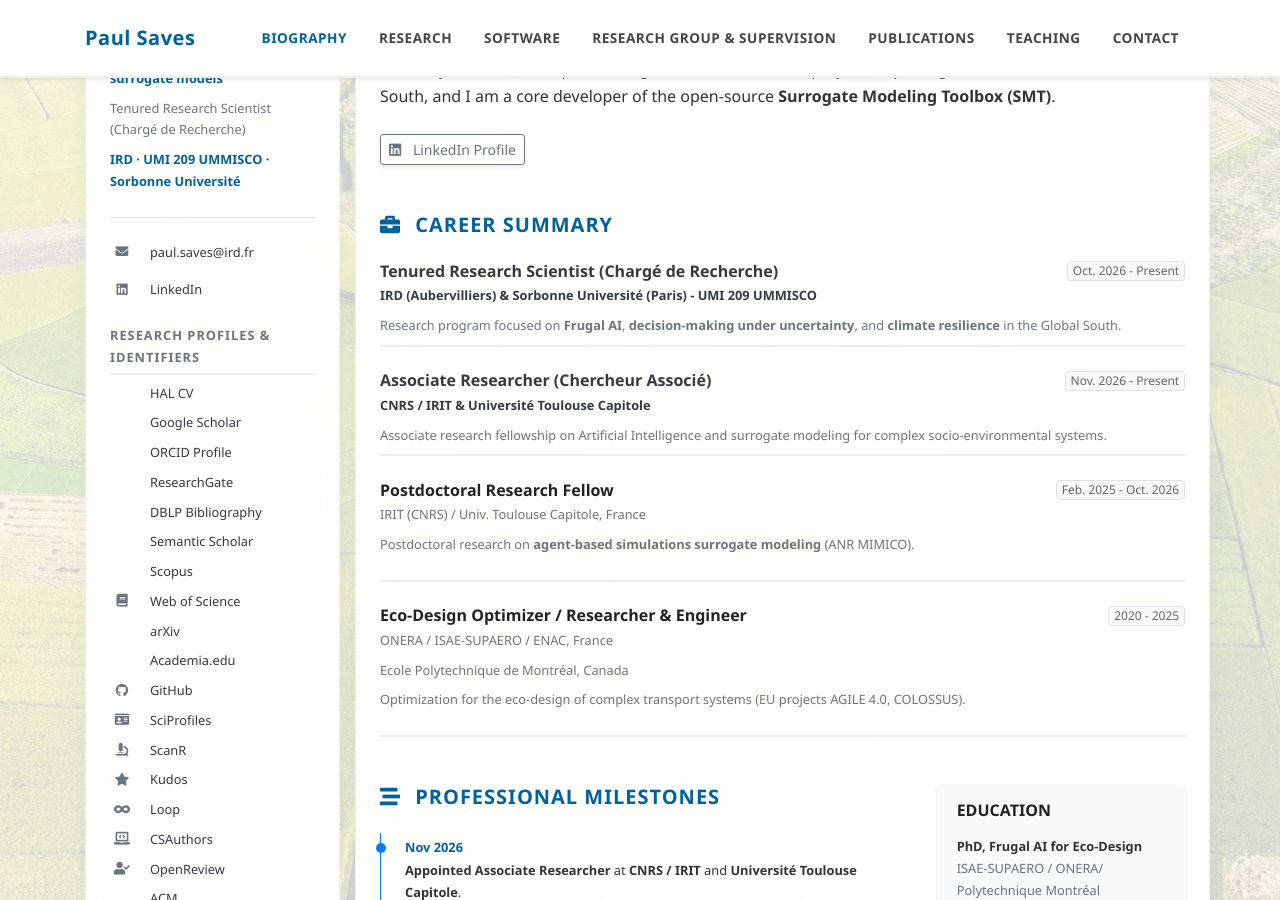
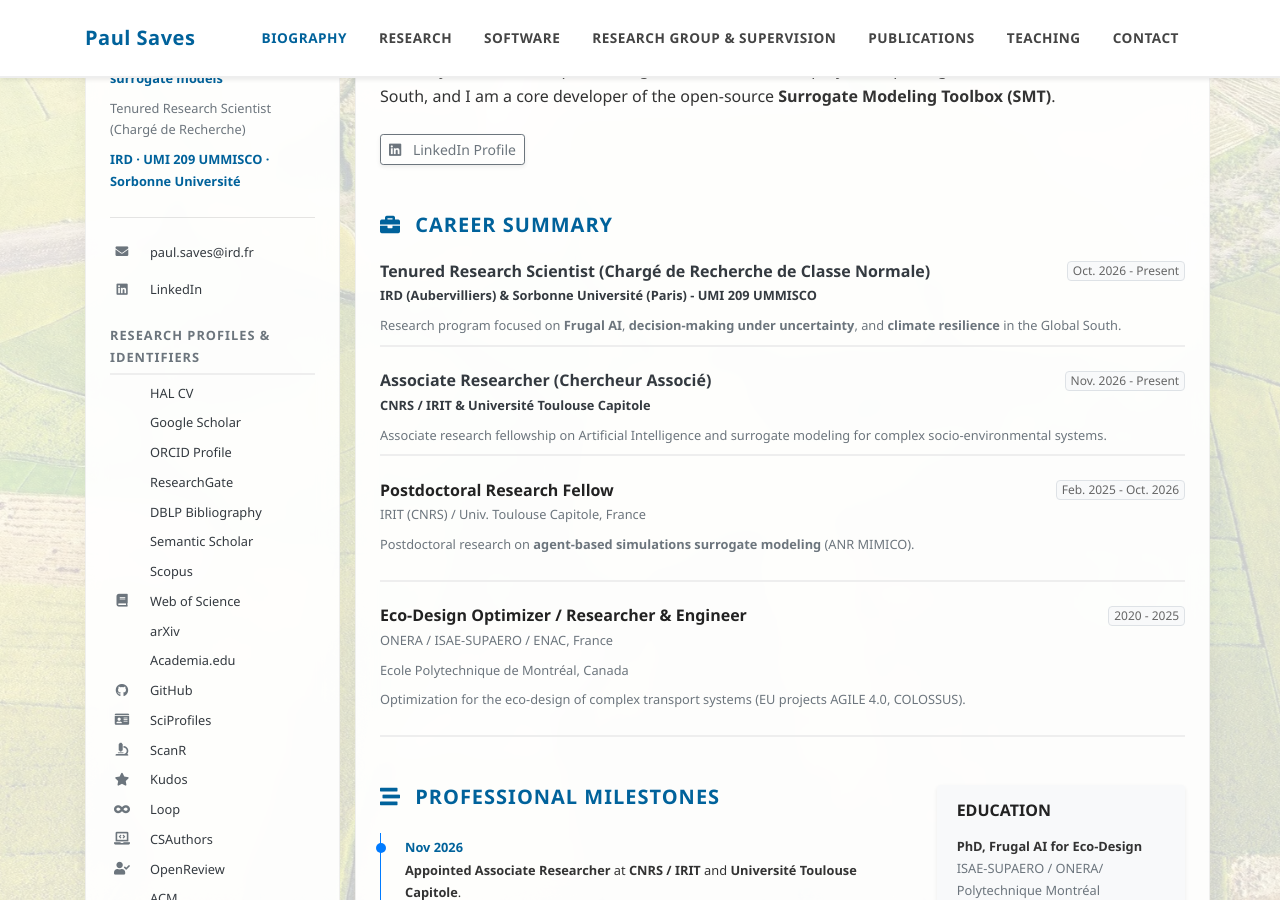
Before and after one commit to Paul-Saves/Paul-Saves.github.io, a Jekyll site: the page built from index.md, in a window 1280 px wide and 900 px high, scrolled down 353 px. Built offline with Jekyll 4.4.1, drawn with Linux system fonts in a browser that asks for light colours; a style sheet for code colours, icons or effects is not loaded.

Commit message:
precision

```diff
--- a/index.md
+++ b/index.md
@@ -23,7 +23,7 @@ title: Biography
       <h2 class="h5 font-weight-bold mb-4 text-uppercase text-primary" style="letter-spacing: 1px;"><i class="fas fa-briefcase mr-2"></i> Career Summary</h2>
       <div class="exp-item mb-4 pb-2 border-bottom">
         <div class="d-flex justify-content-between align-items-center mb-1">
-          <h3 class="h6 font-weight-bold mb-0 text-dark">Tenured Research Scientist (Chargé de Recherche)</h3>
+          <h3 class="h6 font-weight-bold mb-0 text-dark">Tenured Research Scientist (Chargé de Recherche de Classe Normale)</h3>
           <span class="badge badge-light border font-weight-normal">Oct. 2026 - Present</span>
         </div>
         <div class="small text-dark mb-2 font-weight-bold">IRD (Aubervilliers) & Sorbonne Université (Paris) - UMI 209 UMMISCO</div>
```
